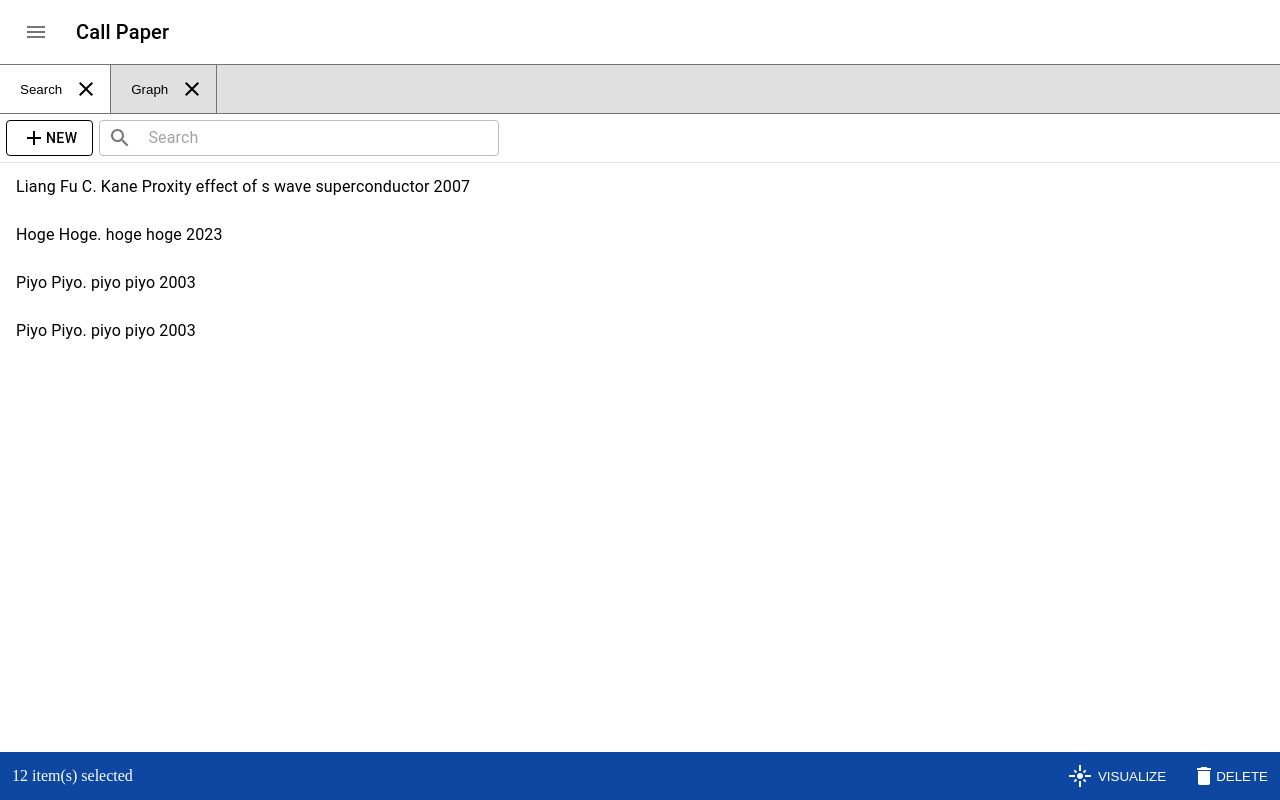
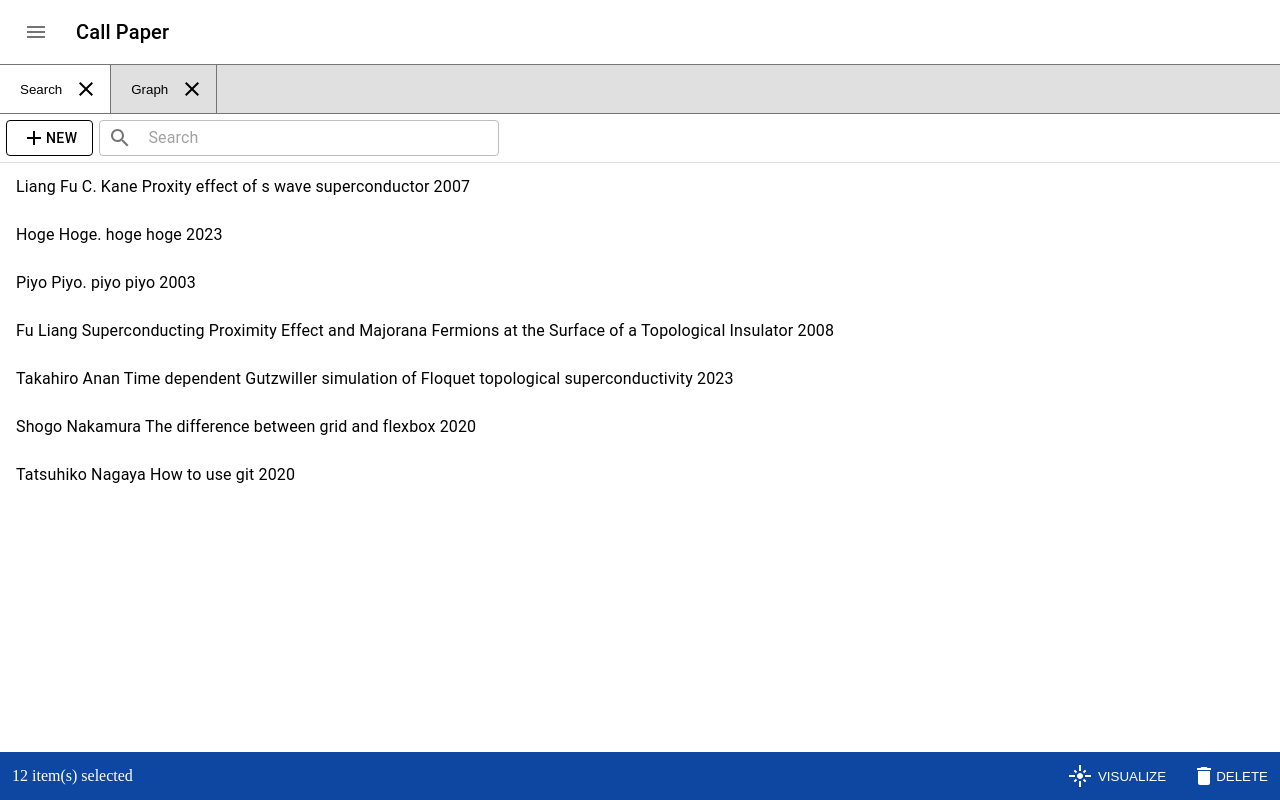
Before and after one commit to ut-code/call-paper, a React (Vite) app in the folder web/: page / in a window 1280 px wide. Built offline with nearby package versions, Linux system fonts and the light colour scheme.

Commit message:
looking good

```diff
--- a/web/components/GraphArea.tsx
+++ b/web/components/GraphArea.tsx
@@ -24,7 +24,7 @@ export default function GraphArea() {
   //   console.log(pos.get(paps[index]!.id));
 
   // }
-  const selectedIds: string[] = ["1", "2", "3"];
+  const selectedIds: string[] = ["1", "2", "3", "4", "5", "6", "7"];
 
   const paps: Paper[] = makePaps(defaultPaperInfos, selectedIds);
   const pos: positionType = calcNodesPos(paps);
@@ -37,6 +37,8 @@ export default function GraphArea() {
       return Math.max(max, position.y);
     }, -Infinity) + nodesStyle.Height;
   const edges: edge[] = EdgePos(pos, paps);
+  const padX = 0.0;
+  const padY = 0.0;
 
   return (
     <Box
@@ -47,14 +49,20 @@ export default function GraphArea() {
         overflow: "scroll",
       }}
     >
-      <svg viewBox={`0 0 ${maxX * scaleX} ${maxY * scaleY}`}>
+      <svg
+        width={`${(maxX + padX) * scaleX}`}
+        height={`${(maxY + padY) * scaleY}`}
+        viewBox={`-10 -10 ${maxX * scaleX + 20} ${maxY * scaleY + 20}`}
+      >
         {edges.map((edge) => (
           <path
-            d={`M ${edge.startX * scaleX} ${edge.startY * scaleY} C ${
-              edge.startControlX * scaleX
-            } ${edge.startControlY * scaleY}, ${edge.endControlX * scaleX} ${
-              edge.endControlY * scaleY
-            }, ${edge.endX * scaleX} ${edge.endY * scaleY}`}
+            d={`M ${(edge.startX + padX) * scaleX} ${
+              (edge.startY + padY) * scaleY
+            } C ${(edge.startControlX + padX) * scaleX} ${
+              (edge.startControlY + padY) * scaleY
+            }, ${(edge.endControlX + padX) * scaleX} ${
+              (edge.endControlY + padY) * scaleY
+            }, ${(edge.endX + padX) * scaleX} ${(edge.endY + padY) * scaleY}`}
             stroke="black"
             fill="transparent"
           />
@@ -62,8 +70,8 @@ export default function GraphArea() {
         {paps.map((pap) => (
           <ArticleNode
             key={pap.id}
-            x={pos.get(pap.id)!.x * scaleX}
-            y={pos.get(pap.id)!.y * scaleY}
+            x={(pos.get(pap.id)!.x + padX) * scaleX}
+            y={(pos.get(pap.id)!.y + padY) * scaleY}
             author={
               defaultPaperInfos.find((papTemp) => papTemp.id === pap.id)!.author
             }
@@ -71,6 +79,9 @@ export default function GraphArea() {
               defaultPaperInfos.find((papTemp) => papTemp.id === pap.id)!
                 .journal
             }
+            year={
+              defaultPaperInfos.find((papTemp) => papTemp.id === pap.id)!.year
+            }
           />
         ))}
       </svg>
--- a/web/components/defaultPaperInfos.ts
+++ b/web/components/defaultPaperInfos.ts
@@ -6,7 +6,7 @@ const defaultPaperInfos = [
     year: 2007,
     journal: "Physical Review Letters",
     tags: ["topological insulator", "superconductor", "proximity effect"],
-    citations: ["2", "3"],
+    citations: ["3"],
     citedBy: [],
   },
   {
@@ -31,14 +31,46 @@ const defaultPaperInfos = [
   },
   {
     id: "4",
-    author: "Piyo Piyo.",
-    title: "piyo piyo",
-    year: 2003,
-    journal: "PIyo Piyo Journal",
+    author: "Fu Liang",
+    title:
+      "Superconducting Proximity Effect and Majorana Fermions at the Surface of a Topological Insulator",
+    journal: "PRL",
+    year: 2008,
     tags: ["hoge", "piyo"],
     citations: [],
     citedBy: ["1", "2"],
   },
+  {
+    id: "5",
+    author: "Takahiro Anan",
+    title:
+      "Time dependent Gutzwiller simulation of Floquet topological superconductivity",
+    journal: "Phys. Rev. B",
+    year: 2023,
+    tags: ["superconductor"],
+    citations: ["4"],
+    citedBy: [],
+  },
+  {
+    id: "6",
+    author: "Shogo Nakamura",
+    title: "The difference between grid and flexbox",
+    journal: "Science",
+    year: 2020,
+    tags: ["flexbox"],
+    citations: ["3"],
+    citedBy: [],
+  },
+  {
+    id: "7",
+    author: "Tatsuhiko Nagaya",
+    title: "How to use git",
+    journal: "Nature",
+    year: 2020,
+    tags: ["commit"],
+    citations: ["4"],
+    citedBy: [],
+  },
 ];
 
 export default defaultPaperInfos;
--- a/web/components/makeGraph/ArticleNode.tsx
+++ b/web/components/makeGraph/ArticleNode.tsx
@@ -3,6 +3,7 @@ type ArticleNodeProps = {
   y: number;
   author: string;
   publisher: string;
+  year: number;
 };
 
 export const nodesStyle = {
@@ -14,7 +15,7 @@ export const nodesStyle = {
 export const scaleX: number = 1280 * 0.16;
 export const scaleY: number = 720 * 0.2;
 export default function ArticleNode(props: ArticleNodeProps): JSX.Element {
-  const { x, y, author, publisher } = props;
+  const { x, y, author, publisher, year } = props;
 
   return (
     <>
@@ -23,30 +24,31 @@ export default function ArticleNode(props: ArticleNodeProps): JSX.Element {
         y={y}
         width={nodesStyle.Width * scaleX}
         height={nodesStyle.Height * scaleY}
-        stroke="black"
-        strokeWidth="2"
+        rx="8"
+        stroke="gray"
+        strokeWidth="1"
         fill="white"
       />
       {/* <text x={x + 10} y={y + 20} fontFamily="Arial" fontSize="16" fill="black">
         title
       </text> */}
       <text
-        x={x + 0.02 * scaleX}
+        x={x + 0.04 * scaleX}
         y={y + 0.15 * scaleY}
         fontFamily="Arial"
-        fontSize="16"
+        fontSize="14"
+        fill="gray"
+      >
+        {publisher}
+      </text>
+      <text
+        x={x + 0.04 * scaleX}
+        y={y + 0.32 * scaleY}
+        fontFamily="Arial"
+        fontSize="18"
         fill="black"
       >
-        {author}
-      </text>
-      <text
-        x={x + 0.02 * scaleX}
-        y={y + 0.35 * scaleY}
-        fontFamily="Arial"
-        fontSize="16"
-        fill="black"
-      >
-        {publisher}
+        {author},{year}
       </text>
     </>
   );
```
